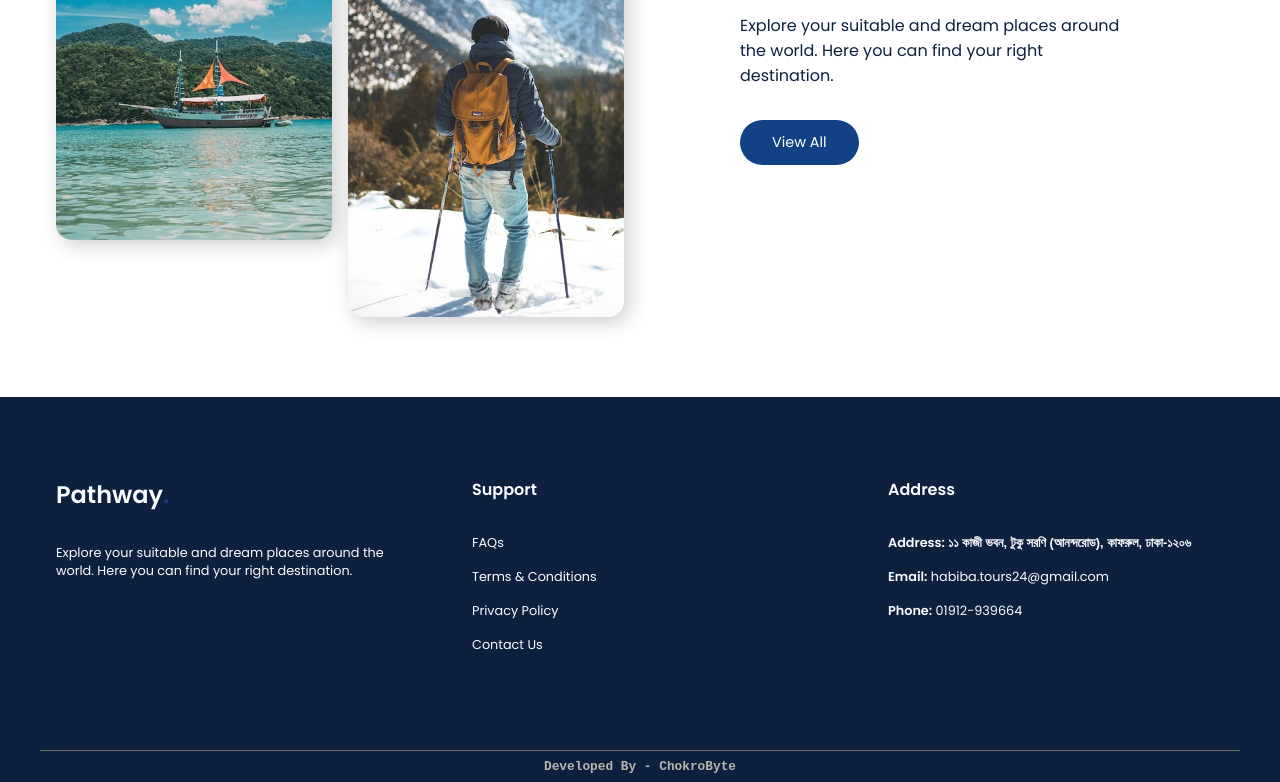
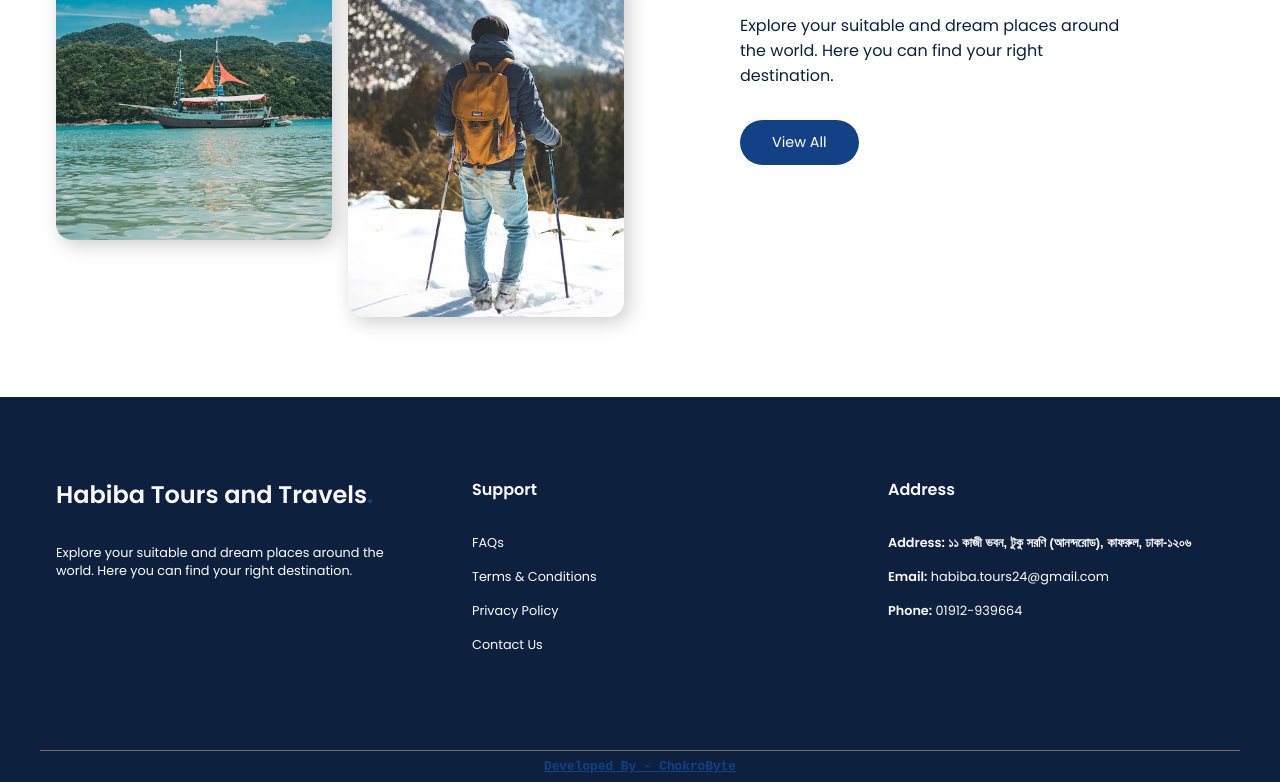
Before and after one commit to Rakindotcom/habiba_tours, a plain HTML site: page index.html in a window 1280 px wide. In both pictures the pointer is over the link 640 px from the left and 3491 px from the top of the page. Shown: the part 2725-3507 px from the top of the page. Drawn offline with nearby package versions, Linux system fonts and the light colour scheme; a web font is replaced by a local one.

Commit message:
Update footer title and enhance link hover styling

```diff
--- a/index.html
+++ b/index.html
@@ -168,7 +168,7 @@
     <footer class="footer">
       <div class="section__container footer__container">
         <div class="footer__col">
-          <h3>Pathway<span>.</span></h3>
+          <h3>Habiba Tours and Travels<span>.</span></h3>
           <p>
             Explore your suitable and dream places around the world. Here you
             can find your right destination.
--- a/styles.css
+++ b/styles.css
@@ -484,6 +484,11 @@ i{
   font-weight: 600;
 }
 
+.footer__bar a:hover {
+  color: var(--primary-color);
+  text-decoration: underline;
+}
+
 #title {
   font-size: 3.5rem;
   font-weight: 700;
```
